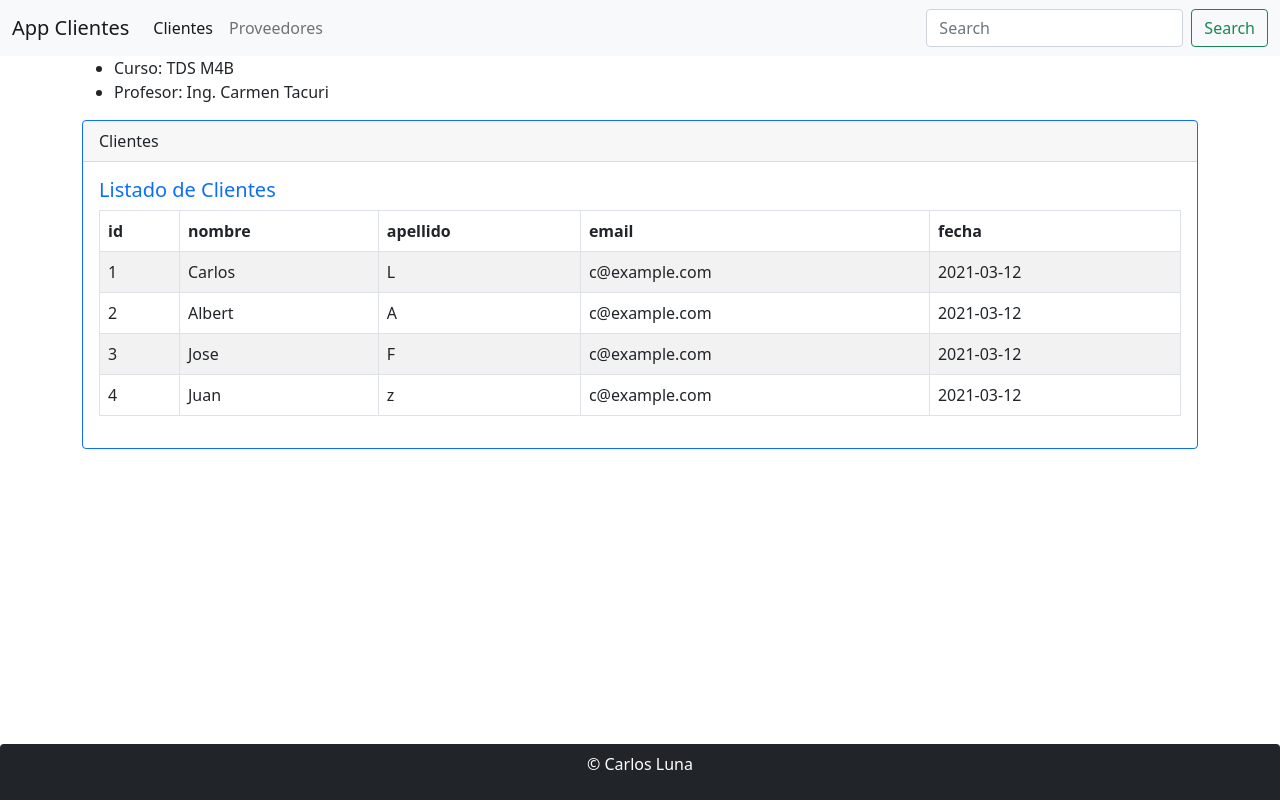
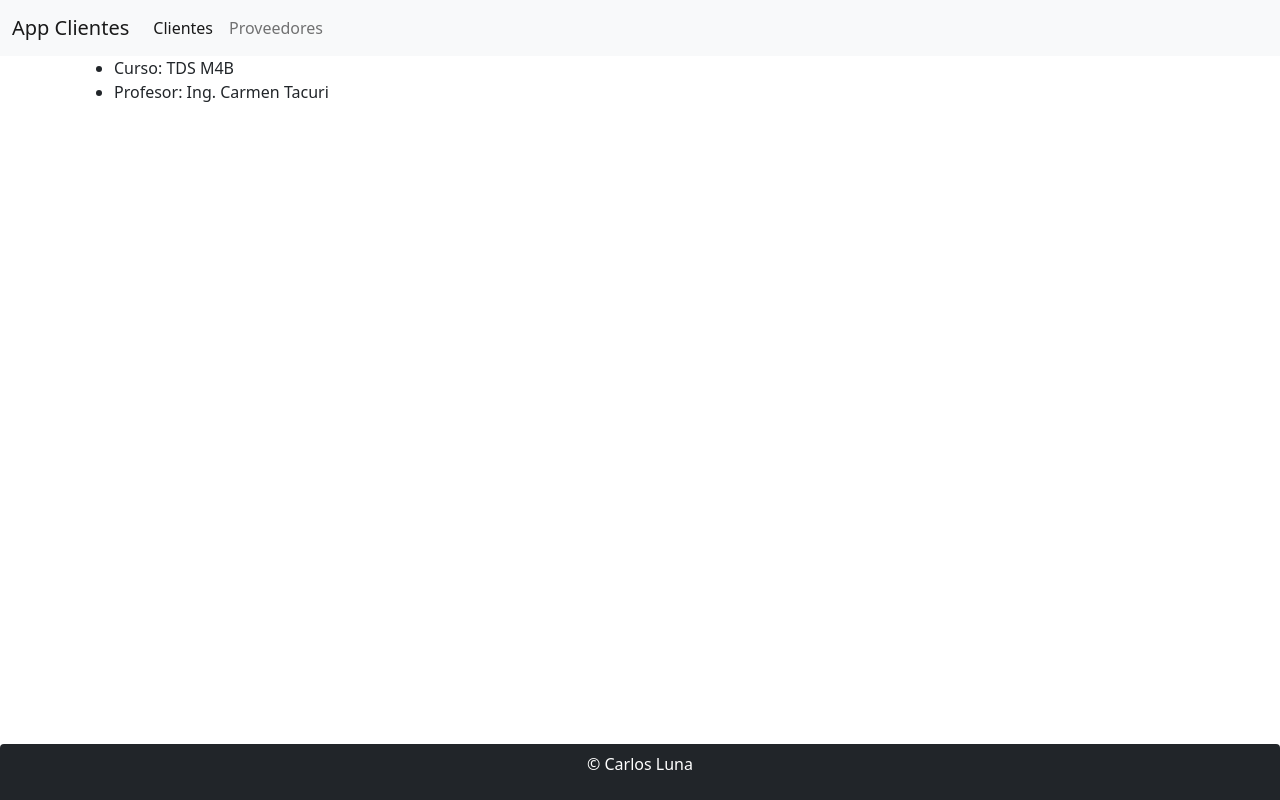
Before and after one commit to Geomoon/clientes-app, an Angular app: page / in a window 1280 px wide. Built offline with nearby package versions, Linux system fonts and the light colour scheme.

Commit message:
proveedores

```diff
--- a/src/app/app.component.html
+++ b/src/app/app.component.html
@@ -6,7 +6,7 @@
     <li>Profesor: {{ profesor }}</li>
   </ul>
 
-  <app-clientes></app-clientes>
+  <router-outlet></router-outlet>
 </div>
 
 <app-footer></app-footer>
--- a/src/app/clientes/clientes.component.ts
+++ b/src/app/clientes/clientes.component.ts
@@ -1,7 +1,6 @@
 import { Component, OnInit } from '@angular/core';
 import { Cliente } from './cliente';
 import { ClienteService } from './cliente.service';
-import { CLIENTES } from './clientes.json';
 
 @Component({
   selector: 'app-clientes',
--- /dev/null
+++ b/src/app/footer/footer.component.css
@@ -0,0 +1,3 @@
+footer {
+    position: fixed;
+}
--- a/src/app/footer/footer.component.ts
+++ b/src/app/footer/footer.component.ts
@@ -3,6 +3,7 @@ import { Component } from "@angular/core";
 @Component({
     selector: 'app-footer',
     templateUrl: './footer.component.html',
+    styleUrls: ['./footer.component.css']
 })
 export class FooterComponent {
     autor: any = {
--- a/src/app/header/header.component.html
+++ b/src/app/header/header.component.html
@@ -8,16 +8,12 @@
         <div class="collapse navbar-collapse" id="navbarSupportedContent">
             <ul class="navbar-nav me-auto mb-2 mb-lg-0">
                 <li class="nav-item">
-                    <a class="nav-link active" aria-current="page" href="#">Clientes</a>
+                    <a class="nav-link active" aria-current="page" routerLink="clientes">Clientes</a>
                 </li>
                 <li class="nav-item">
-                    <a class="nav-link" href="#">Proveedores</a>
+                    <a class="nav-link" routerLink="proveedores">Proveedores</a>
                 </li>
             </ul>
-            <form class="d-flex">
-                <input class="form-control me-2" type="search" placeholder="Search" aria-label="Search">
-                <button class="btn btn-outline-success" type="submit">Search</button>
-            </form>
         </div>
     </div>
 </nav>
```
Also changed, not shown: src/app/app.module.ts (+14 -3 lines).
